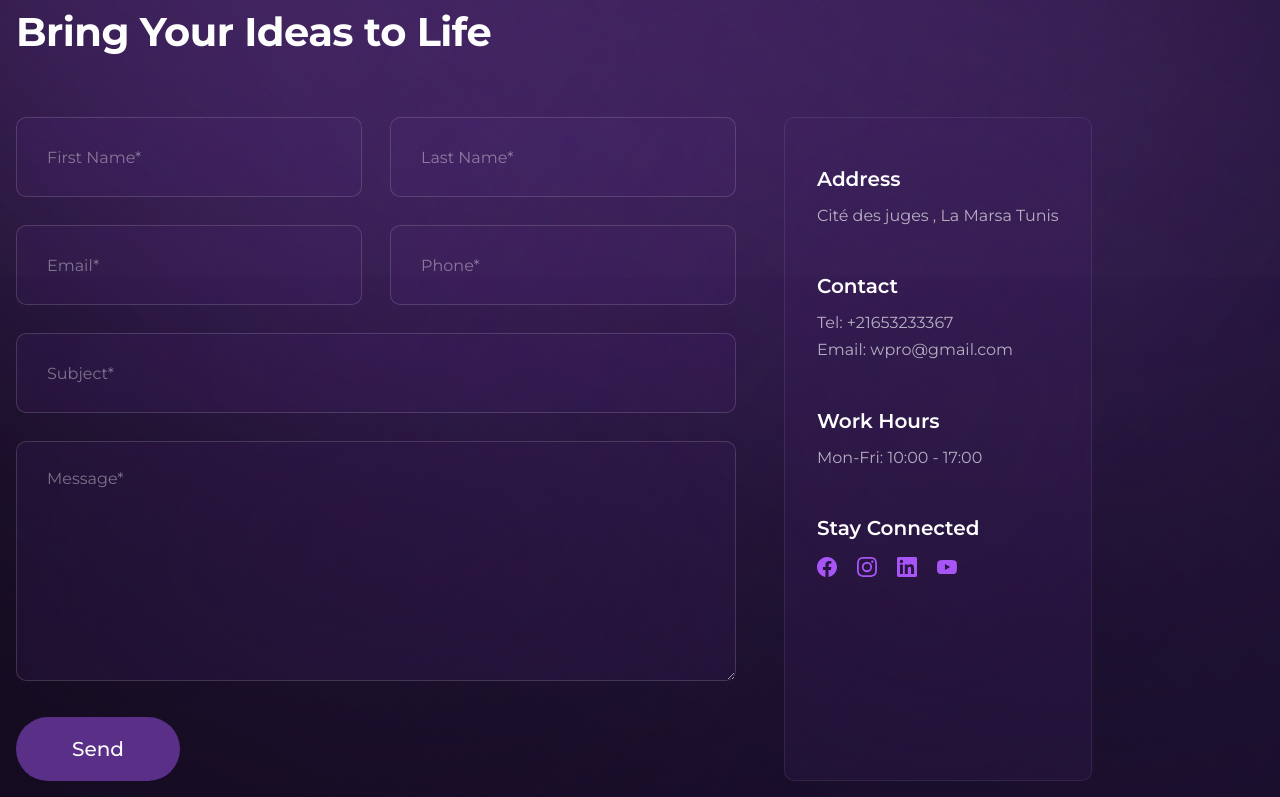
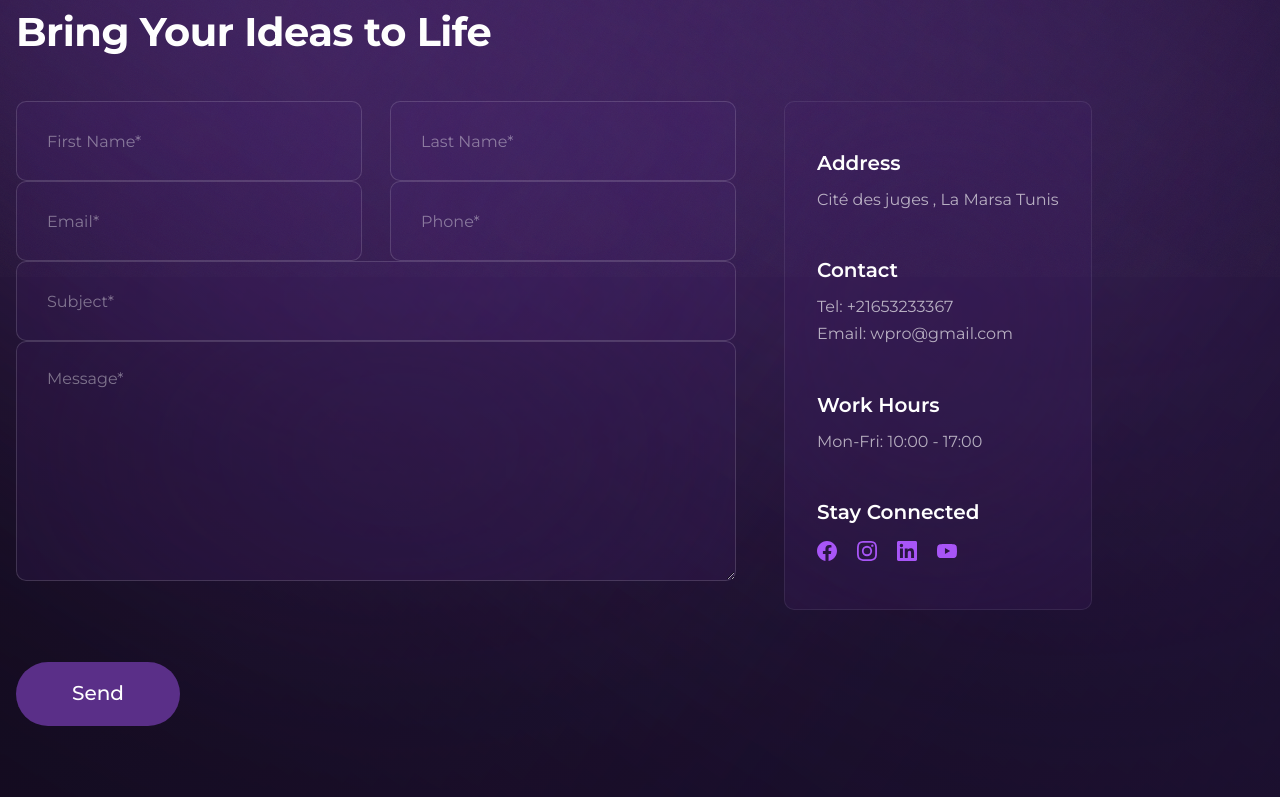
Before and after one commit to MOHAMEDALILAHMAR/BrandX, a React (Vite) app: page /contact in a window 1280 px wide. Shown: the part 523-1320 px from the top of the page. Built offline with nearby package versions, Linux system fonts and the light colour scheme; the HTML template or start-up script is replaced by a standard one.

Commit message:
Move submit button below layout so info card aligns with textarea bottom, not button

```diff
--- a/src/pages/Contact.module.css
+++ b/src/pages/Contact.module.css
@@ -76,7 +76,7 @@
 .breadcrumb span { color: #A855F7; }
 
 /* ─── FORM HEADER ─── */
-.formHeader { margin-bottom: 60px; }
+.formHeader { margin-bottom: 0; }
 
 .formTag {
   display: inline-block;
@@ -138,7 +138,7 @@
 .form {
   display: flex;
   flex-direction: column;
-  gap: 28px;
+  gap: 44px;
 }
 
 .fieldRow {
--- a/src/pages/Contact.tsx
+++ b/src/pages/Contact.tsx
@@ -119,6 +119,8 @@ export function Contact() {
             className={`fadeUp ${contentRef.inView ? 'visible' : ''}`}
           >
 
+            <form onSubmit={handleSubmit} noValidate className={classes.form}>
+
             <div className={classes.formHeader}>
               <span className={classes.formTag}>{t('contactPage.form_tagline')}</span>
               <h2 className={classes.formTitle}>
@@ -137,8 +139,6 @@ export function Contact() {
               {apiError && (
                 <div className={classes.errorMsg}>✗ {apiError}</div>
               )}
-
-              <form onSubmit={handleSubmit} noValidate className={classes.form}>
 
                 <div className={classes.fieldRow}>
                   <div className={classes.field}>
@@ -210,10 +210,6 @@ export function Contact() {
                   {errors.message && <span className={classes.err}>{errors.message}</span>}
                 </div>
 
-                <button type="submit" className={classes.submitBtn} disabled={sending}>
-                  {sending ? '...' : t('contactPage.send')}
-                </button>
-              </form>
             </div>
 
             {/* ── INFO SIDEBAR ── */}
@@ -251,6 +247,12 @@ export function Contact() {
             </div>
 
             </div>{/* /.layout */}
+
+                <button type="submit" className={classes.submitBtn} disabled={sending}>
+                  {sending ? '...' : t('contactPage.send')}
+                </button>
+
+            </form>
           </div>
         </Container>
       </section>
```
